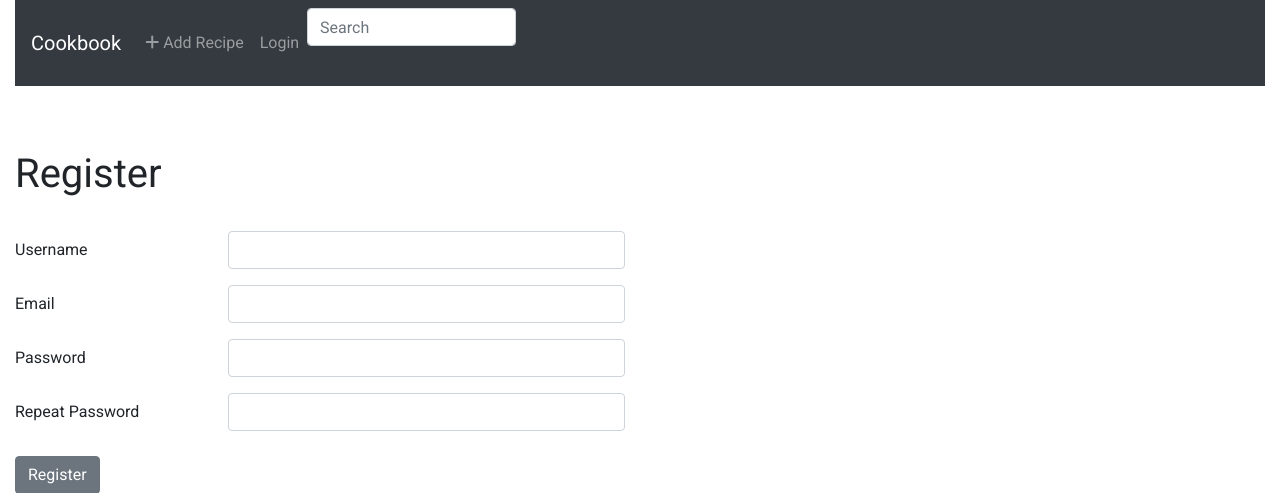
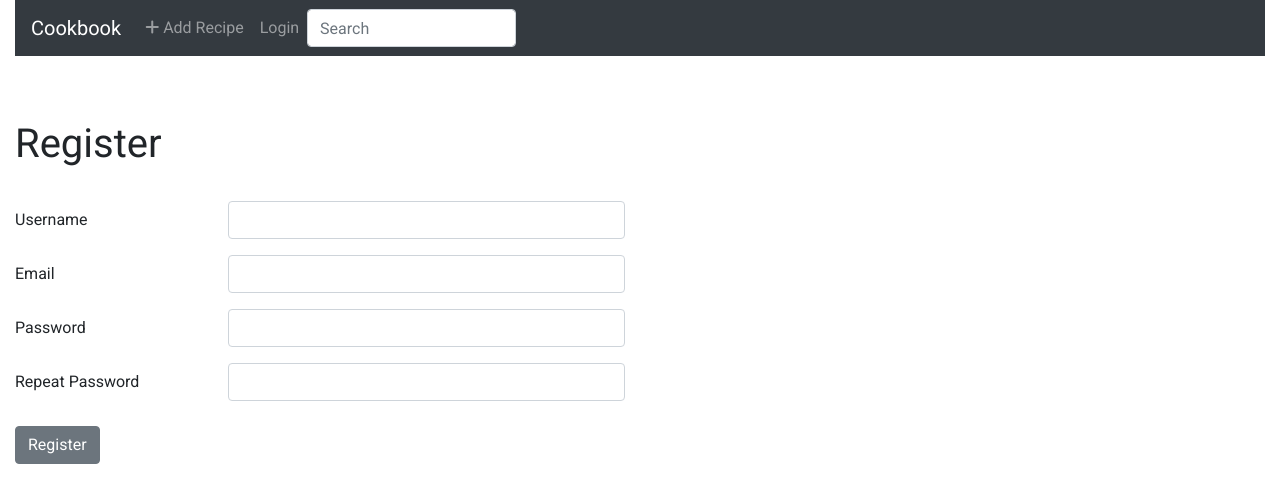
Before and after one commit to pgarr/dinner-roulette, a Flask app: page /auth/register in a window 1280 px wide. Shown: the top 493 px of the page. Run offline with Flask 2, Linux system fonts and the light colour scheme; parts of the project's set-up code (start-up, migrations or seed data) failed here and were passed over; some libraries are stand-ins or nearby versions.

Commit message:
fix for css of search form

```diff
--- a/flask-app/app/static/css/style.css
+++ b/flask-app/app/static/css/style.css
@@ -38,3 +38,7 @@ body {
 .preparation-text-area {
     height: 400px;
 }
+
+.search-form {
+    margin-block-end: 0em;
+}
--- a/flask-app/app/templates/base.html
+++ b/flask-app/app/templates/base.html
@@ -58,8 +58,8 @@
                     {% endif %}
                 </ul>
                 {% if g.search_form %}
-                    <form class="navbar-form navbar-left" method="get" action="{{ url_for('main.search') }}">
-                        <div class="form-group">
+                    <form class="search-form" method="get" action="{{ url_for('main.search') }}">
+                        <div class="nav-item">
                             {{ g.search_form.q(size=20, class_='form-control', placeholder=g.search_form.q.label.text) }}
                         </div>
                     </form>
```
